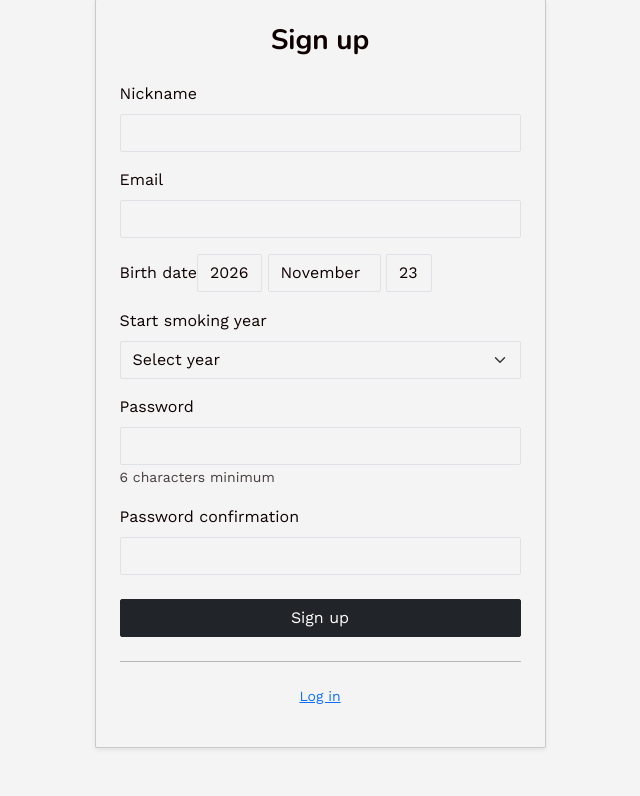
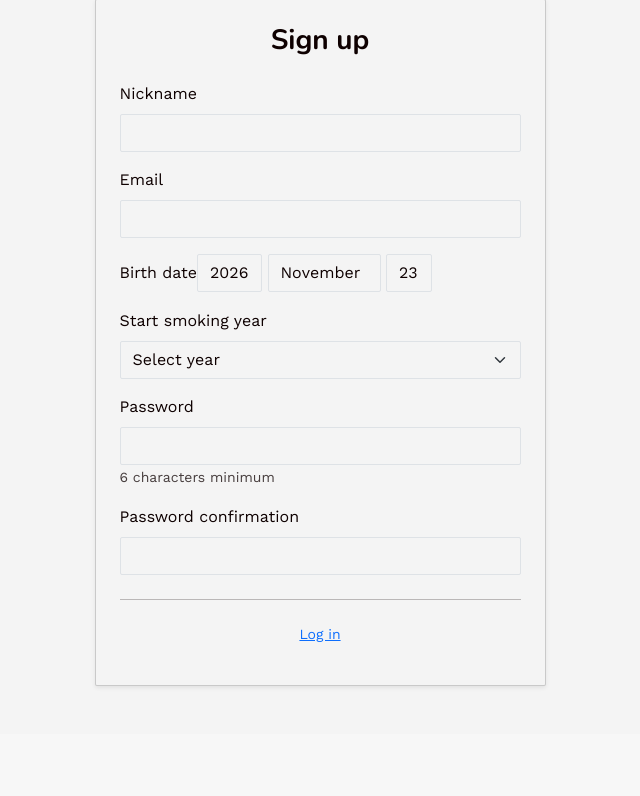
Before and after one commit to Raphaelsanchez59/smoke-control, a Rails app: page /users/sign_up in a window 1280 px wide. Shown: the part 133-929 px from the top of the page, without its empty margins (320-960 px from the left). After the commit the page ends 821 px from the top, so only its background shows below. Run offline with Rails 7, Linux system fonts and the light colour scheme; style sheets or scripts are compiled from the project's sources; parts of the project's set-up code (start-up, migrations or seed data) failed here and were passed over; some libraries are stand-ins or nearby versions.

Commit message:
fix route

```diff
--- a/app/views/devise/registrations/new.html.erb
+++ b/app/views/devise/registrations/new.html.erb
@@ -6,9 +6,6 @@
           <h1 class="h3 fw-bold mb-4 text-center">Sign up</h1>
           <%= simple_form_for(resource, as: resource_name, url: registration_path(resource_name)) do |f| %>
             <%= render "devise/registrations/form", f: f %>
-            <div class="form-actions d-grid mt-4">
-              <%= f.button :submit, "Sign up", class: "btn btn-dark" %>
-            </div>
           <% end %>
           <hr class="my-4">
           <div class="text-center small">
--- a/app/views/devise/shared/_links.html.erb
+++ b/app/views/devise/shared/_links.html.erb
@@ -1,23 +1,15 @@
 <%- if controller_name != 'sessions' %>
   <p><%= link_to "Log in", new_session_path(resource_name) %></p>
 <% end %>
-
-<%- if devise_mapping.registerable? && controller_name != 'registrations' %>
-  <p><%= link_to "Sign up", new_registration_path(resource_name) %></p>
-<% end %>
-
 <%- if devise_mapping.recoverable? && controller_name != 'passwords' && controller_name != 'registrations' %>
   <p><%= link_to "Forgot your password?", new_password_path(resource_name) %></p>
 <% end %>
-
 <%- if devise_mapping.confirmable? && controller_name != 'confirmations' %>
   <p><%= link_to "Didn't receive confirmation instructions?", new_confirmation_path(resource_name) %></p>
 <% end %>
-
 <%- if devise_mapping.lockable? && resource_class.unlock_strategy_enabled?(:email) && controller_name != 'unlocks' %>
   <p><%= link_to "Didn't receive unlock instructions?", new_unlock_path(resource_name) %></p>
 <% end %>
-
 <%- if devise_mapping.omniauthable? %>
   <%- resource_class.omniauth_providers.each do |provider| %>
     <p><%= button_to "Sign in with #{OmniAuth::Utils.camelize(provider)}", omniauth_authorize_path(resource_name, provider), data: { turbo: false } %></p>
--- a/app/views/smoker_profiles/_index.html.erb
+++ b/app/views/smoker_profiles/_index.html.erb
@@ -75,8 +75,7 @@
         </div>
       <% else %>
         <div class="text-center py-4">
-          <p class="text-muted mb-3">You don't have any smoker profile yet.</p>
-          <%= link_to "Create a profile", new_smoker_profile_path, class: "btn btn-primary" %>
+          <p class="text-muted mb-3 bg-warning">You don't have smoker profile yet !</p>
         </div>
       <% end %>
     </div>
```
